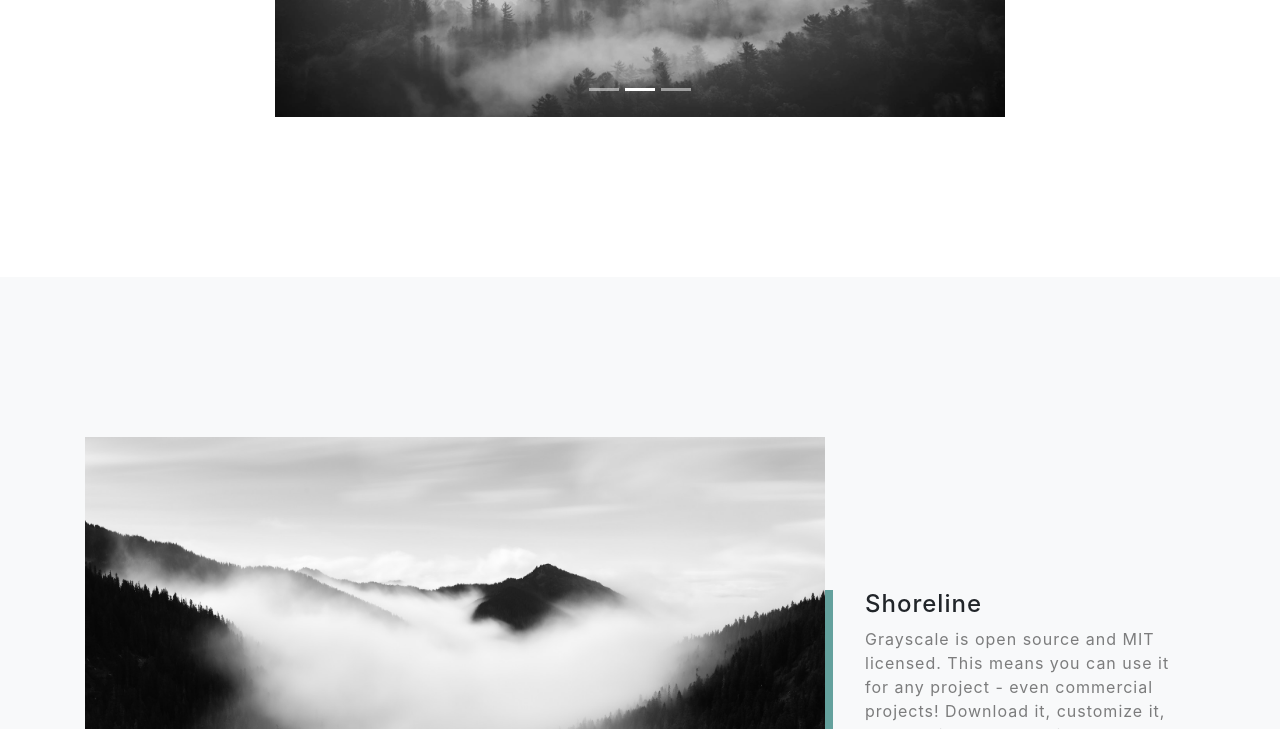
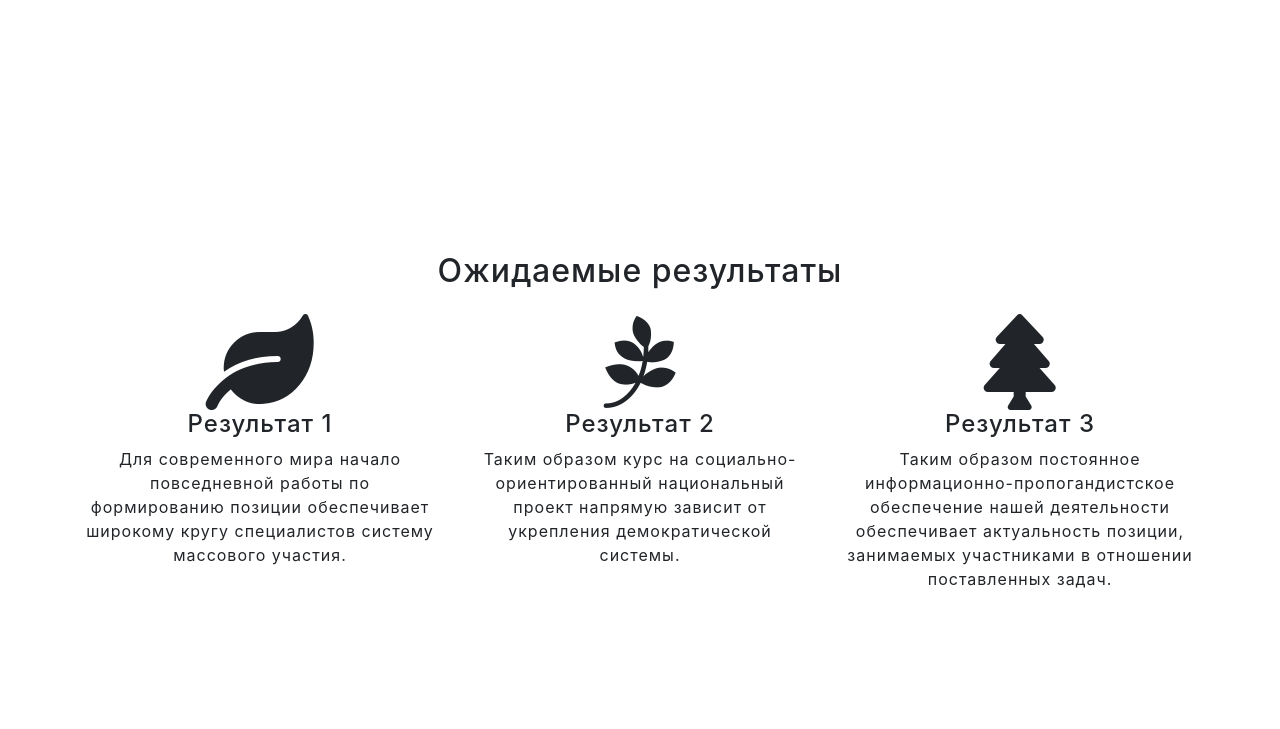
Before and after one commit to nastyagalkina/greenDonbass, a website with bundled scripts: page index.html in a window 1280 px wide. Shown: the part 2071-2800 px from the top of the page. Built offline with nearby package versions, Linux system fonts and the light colour scheme.

Commit message:
трава на "о проекте", html карточек с результатами

```diff
--- a/css/grayscale.css
+++ b/css/grayscale.css
@@ -85,7 +85,7 @@
   height: auto;
   min-height: 35rem;
   padding: 15rem 0;
-  background: linear-gradient(to bottom, rgba(22, 22, 22, 0.3) 0%, rgba(22, 22, 22, 0.7) 75%, #2d2d2d 100%),
+  background: linear-gradient(to bottom, rgba(22, 22, 22, 0.3) 0%, rgba(22, 22, 22, 0.7) 75%, #324650 100%),
     url("../img/bg-masthead1.jpg");
   background-position: center;
   background-repeat: no-repeat;
@@ -142,25 +142,25 @@
 }
 
 .btn-primary {
+  background-color: #72933a;
+}
+
+.btn-primary:hover {
   background-color: #adc847;
 }
 
-.btn-primary:hover {
-  background-color: #4f837f;
-}
-
 .btn-primary:focus {
-  background-color: #4f837f;
+  background-color: #adc847;
   color: white;
 }
 
 .btn-primary:active {
-  background-color: #467370 !important;
+  background-color: #adc847 !important;
 }
 
 .about-section {
   padding-top: 10rem;
-  background: linear-gradient(to bottom, #2d2d2d 0%, #48626f 75%, #707f8b 100%);
+  background: linear-gradient(to bottom, #324650 0%, #48626f 75%, #707f8b 100%);
 }
 
 .about-section p {
@@ -302,3 +302,20 @@ a:hover {
 footer {
   padding: 5rem 0;
 }
+
+.grass {
+  height: 11rem;
+  background-image: url("/img/grass_bottom.png");
+  background-repeat: repeat-x;
+  background-position: center;
+  background-size: contain;
+}
+
+.card-custom {
+}
+
+.card-custom:hover {
+  -webkit-box-shadow: 1px 3px 19px 1px rgba(143, 143, 143, 1);
+  -moz-box-shadow: 1px 3px 19px 1px rgba(143, 143, 143, 1);
+  box-shadow: 1px 3px 19px 1px rgba(143, 143, 143, 1);
+}
--- a/index.html
+++ b/index.html
@@ -100,9 +100,8 @@
             </p>
           </div>
         </div>
-        <img src="img/ipad.png" class="img-fluid" alt="" />
-        <!-- тут можно вместо айпада какую-то травичку посадить, например -->
       </div>
+      <div class="grass"></div>
     </section>
     <!-- Задачи проекта -->
     <section id="tasks" class="tasks-section text-center">
@@ -166,8 +165,53 @@
       </div>
     </section>
     <!-- Ожидаемые результаты -->
-    <section id="results">
+    <section id="results" class="tasks-section text-center">
       <!-- Можно сделать карточки с результатами -->
+      <div class="container">
+        <div class="row">
+          <div class="col-lg-8 mx-auto">
+            <h2 class="mb-4">Ожидаемые результаты</h2>
+          </div>
+        </div>
+        <div class="row">
+          <div class="col-4 card-custom">
+            <div class="card-img"><i class="fas fa-leaf fa-6x"></i></div>
+            <div class="card-name">
+              <h4>Результат 1</h4>
+            </div>
+            <div class="card-text">
+              <p>
+                Для современного мира начало повседневной работы по формированию позиции обеспечивает широкому кругу
+                специалистов систему массового участия.
+              </p>
+            </div>
+          </div>
+          <div class="col-4 card-custom">
+            <div class="card-img"><i class="fab fa-pagelines fa-6x"></i></div>
+            <div class="card-name">
+              <h4>Результат 2</h4>
+            </div>
+            <div class="card-text">
+              <p>
+                Таким образом курс на социально-ориентированный национальный проект напрямую зависит от укрепления
+                демократической системы.
+              </p>
+            </div>
+          </div>
+          <div class="col-4 card-custom">
+            <div class="card-img"><i class="fas fa-tree fa-6x"></i></div>
+            <div class="card-name">
+              <h4>Результат 3</h4>
+            </div>
+            <div class="card-text">
+              <p>
+                Таким образом постоянное информационно-пропогандистское обеспечение нашей деятельности обеспечивает
+                актуальность позиции, занимаемых участниками в отношении поставленных задач.
+              </p>
+            </div>
+          </div>
+        </div>
+      </div>
     </section>
     <!-- Потенциальные партнеры (может, сделать её из Projects?)-->
     <section id="partners"></section>
```
Also changed, not shown: img/grass_bottom.png (added).
